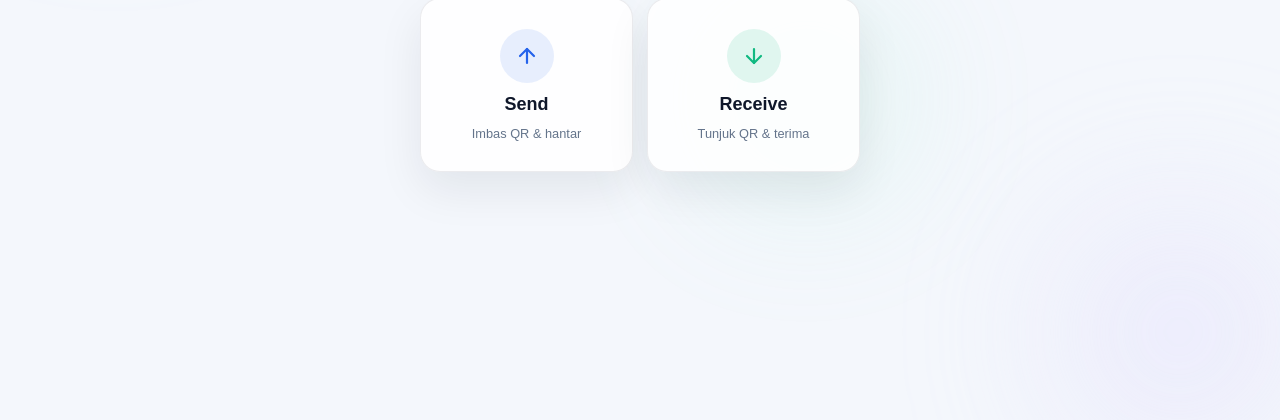
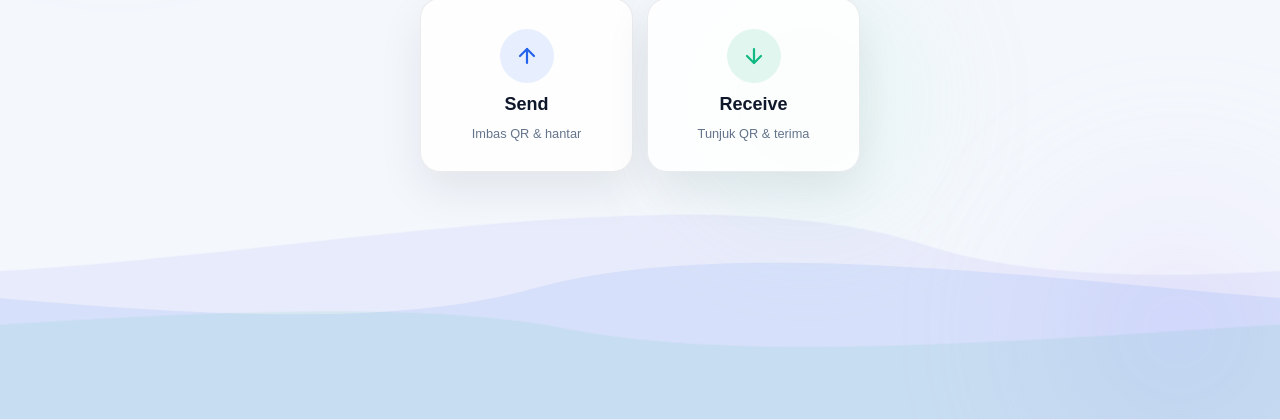
Before and after one commit to arifuddinorzain/mydrop, a website: page public/index.html in a window 1280 px wide. Shown: the part 380-800 px from the top of the page. Drawn offline with Linux system fonts and the light colour scheme.

Commit message:
Add animated layered waves to page background

```diff
--- a/public/index.html
+++ b/public/index.html
@@ -11,6 +11,17 @@
     <span class="orb orb-1"></span>
     <span class="orb orb-2"></span>
     <span class="orb orb-3"></span>
+    <div class="bg-waves">
+      <svg class="bg-wave bg-wave-1" viewBox="0 0 1440 200" preserveAspectRatio="none">
+        <path d="M0,90 C180,155 540,25 720,90 C900,155 1260,25 1440,90 L1440,200 L0,200 Z" />
+      </svg>
+      <svg class="bg-wave bg-wave-2" viewBox="0 0 1440 200" preserveAspectRatio="none">
+        <path d="M0,105 C180,40 540,170 720,105 C900,40 1260,170 1440,105 L1440,200 L0,200 Z" />
+      </svg>
+      <svg class="bg-wave bg-wave-3" viewBox="0 0 1440 200" preserveAspectRatio="none">
+        <path d="M0,120 C180,175 540,65 720,120 C900,175 1260,65 1440,120 L1440,200 L0,200 Z" />
+      </svg>
+    </div>
   </div>
 
   <main class="app">
--- a/public/styles.css
+++ b/public/styles.css
@@ -101,6 +101,57 @@ body {
 @keyframes floatOrb3 {
   from { transform: translate(-40px, -20px) scale(0.95); }
   to { transform: translate(35px, 35px) scale(1.15); }
+}
+
+.bg-waves {
+  position: absolute;
+  left: 0;
+  right: 0;
+  bottom: 0;
+  height: min(42vh, 320px);
+  overflow: hidden;
+  pointer-events: none;
+}
+
+.bg-wave {
+  position: absolute;
+  left: 0;
+  bottom: -4px;
+  width: 200%;
+  height: 100%;
+  will-change: transform;
+}
+
+.bg-wave-1 path {
+  fill: rgba(99, 102, 241, 0.08);
+}
+
+.bg-wave-2 path {
+  fill: rgba(59, 130, 246, 0.1);
+}
+
+.bg-wave-3 path {
+  fill: rgba(16, 185, 129, 0.075);
+}
+
+.bg-wave-1 {
+  animation: bgWaveDrift 18s linear infinite;
+}
+
+.bg-wave-2 {
+  height: 86%;
+  animation: bgWaveDrift 12s linear infinite reverse;
+}
+
+.bg-wave-3 {
+  height: 70%;
+  animation: bgWaveDrift 9s linear infinite;
+}
+
+@keyframes bgWaveDrift {
+  0% { transform: translate3d(0, 0, 0); }
+  50% { transform: translate3d(-25%, -6px, 0); }
+  100% { transform: translate3d(-50%, 0, 0); }
 }
 
 .app {
```
